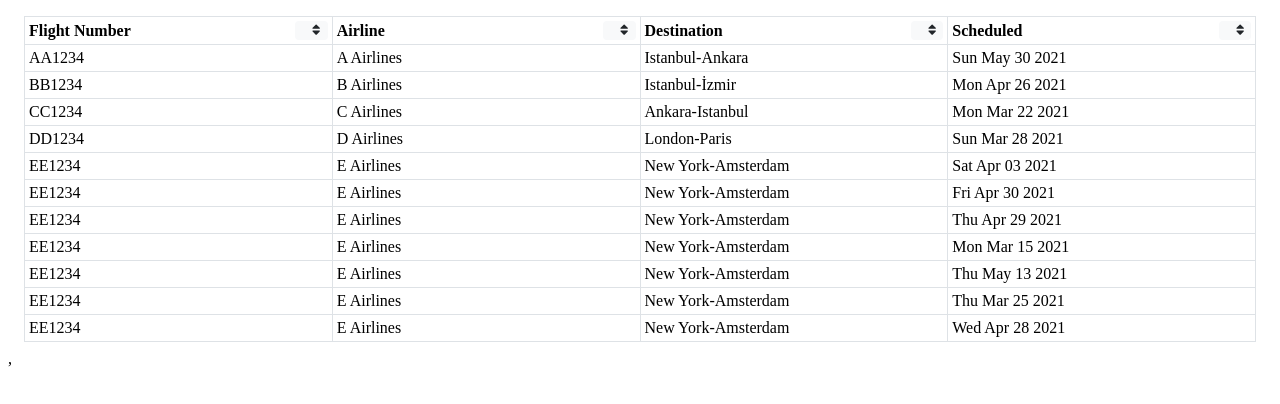
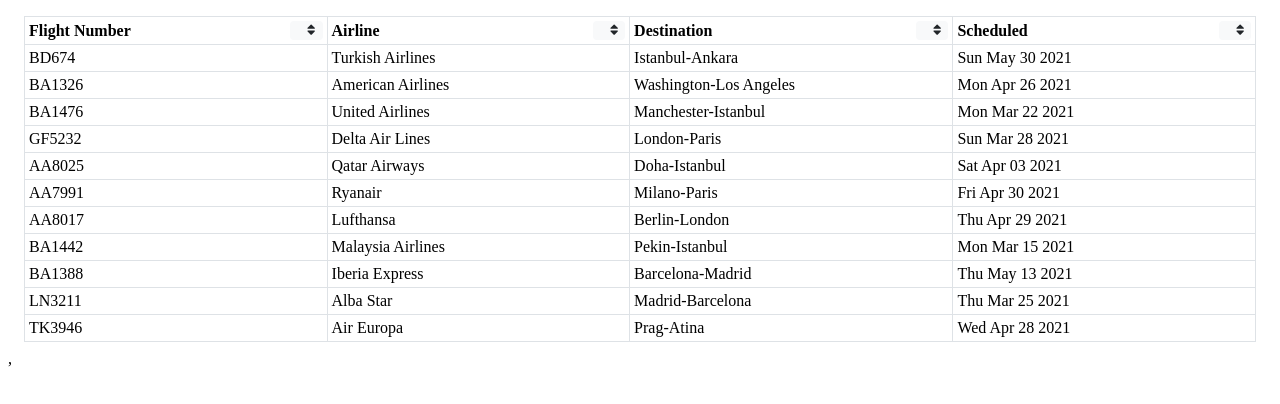
Before and after one commit to gokalpgursoy/tableable, a Vue app: page / in a window 1280 px wide. Shown: the top 404 px of the page. Built offline with nearby package versions, Linux system fonts and the light colour scheme.

Commit message:
Updated: Constant data

```diff
--- a/src/components/BaseTable.vue
+++ b/src/components/BaseTable.vue
@@ -82,7 +82,6 @@
         if (value?.length) {
           const fields = this.sortInformations.map((item) => item.field);
           const orders = this.sortInformations.map((item) => item.orderBy);
-          console.log(fields, orders);
           this.sortedRows = orderBy(this.sortedRows, fields, orders);
         }
       },
--- a/src/data.js
+++ b/src/data.js
@@ -27,69 +27,69 @@
 
 export const rows = [
   {
-    flightNumber: 'AA1234',
-    airline: 'A Airlines',
+    flightNumber: 'BD674',
+    airline: 'Turkish Airlines',
     destination: 'Istanbul-Ankara',
     scheduled: getRandomDate(),
   },
   {
-    flightNumber: 'BB1234',
-    airline: 'B Airlines',
-    destination: 'Istanbul-İzmir',
+    flightNumber: 'BA1326',
+    airline: 'American Airlines',
+    destination: 'Washington-Los Angeles',
     scheduled: getRandomDate(),
   },
   {
-    flightNumber: 'CC1234',
-    airline: 'C Airlines',
-    destination: 'Ankara-Istanbul',
+    flightNumber: 'BA1476',
+    airline: 'United Airlines',
+    destination: 'Manchester-Istanbul',
     scheduled: getRandomDate(),
   },
   {
-    flightNumber: 'DD1234',
-    airline: 'D Airlines',
+    flightNumber: 'GF5232',
+    airline: 'Delta Air Lines',
     destination: 'London-Paris',
     scheduled: getRandomDate(),
   },
   {
-    flightNumber: 'EE1234',
-    airline: 'E Airlines',
-    destination: 'New York-Amsterdam',
+    flightNumber: 'AA8025',
+    airline: 'Qatar Airways',
+    destination: 'Doha-Istanbul',
     scheduled: getRandomDate(),
   },
   {
-    flightNumber: 'EE1234',
-    airline: 'E Airlines',
-    destination: 'New York-Amsterdam',
+    flightNumber: 'AA7991',
+    airline: 'Ryanair',
+    destination: 'Milano-Paris',
     scheduled: getRandomDate(),
   },
   {
-    flightNumber: 'EE1234',
-    airline: 'E Airlines',
-    destination: 'New York-Amsterdam',
+    flightNumber: 'AA8017',
+    airline: 'Lufthansa',
+    destination: 'Berlin-London',
     scheduled: getRandomDate(),
   },
   {
-    flightNumber: 'EE1234',
-    airline: 'E Airlines',
-    destination: 'New York-Amsterdam',
+    flightNumber: 'BA1442',
+    airline: 'Malaysia Airlines',
+    destination: 'Pekin-Istanbul',
     scheduled: getRandomDate(),
   },
   {
-    flightNumber: 'EE1234',
-    airline: 'E Airlines',
-    destination: 'New York-Amsterdam',
+    flightNumber: 'BA1388',
+    airline: 'Iberia Express',
+    destination: 'Barcelona-Madrid',
     scheduled: getRandomDate(),
   },
   {
-    flightNumber: 'EE1234',
-    airline: 'E Airlines',
-    destination: 'New York-Amsterdam',
+    flightNumber: 'LN3211',
+    airline: 'Alba Star',
+    destination: 'Madrid-Barcelona',
     scheduled: getRandomDate(),
   },
   {
-    flightNumber: 'EE1234',
-    airline: 'E Airlines',
-    destination: 'New York-Amsterdam',
+    flightNumber: 'TK3946',
+    airline: 'Air Europa',
+    destination: 'Prag-Atina',
     scheduled: getRandomDate(),
   },
 ];
```
